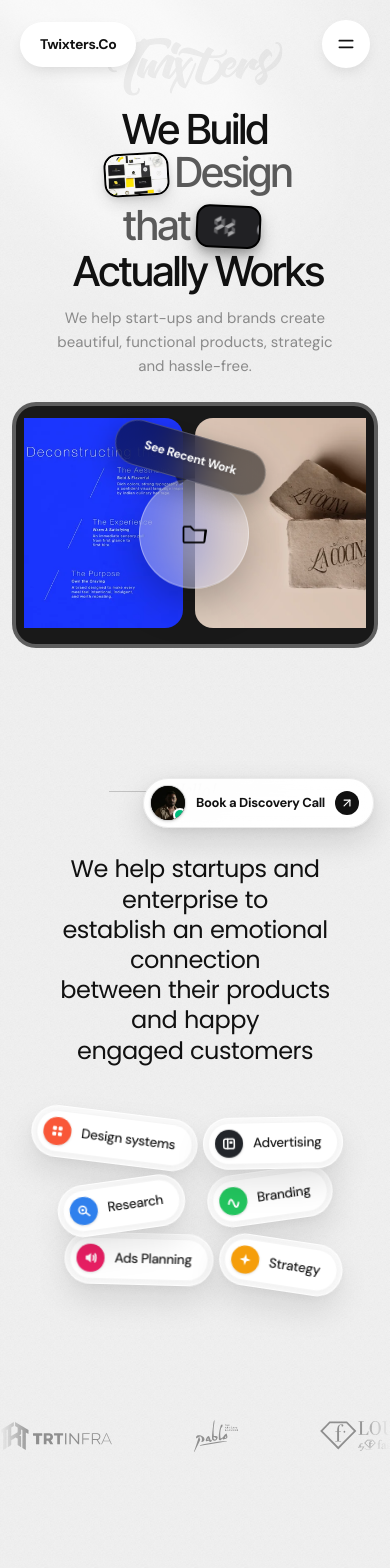
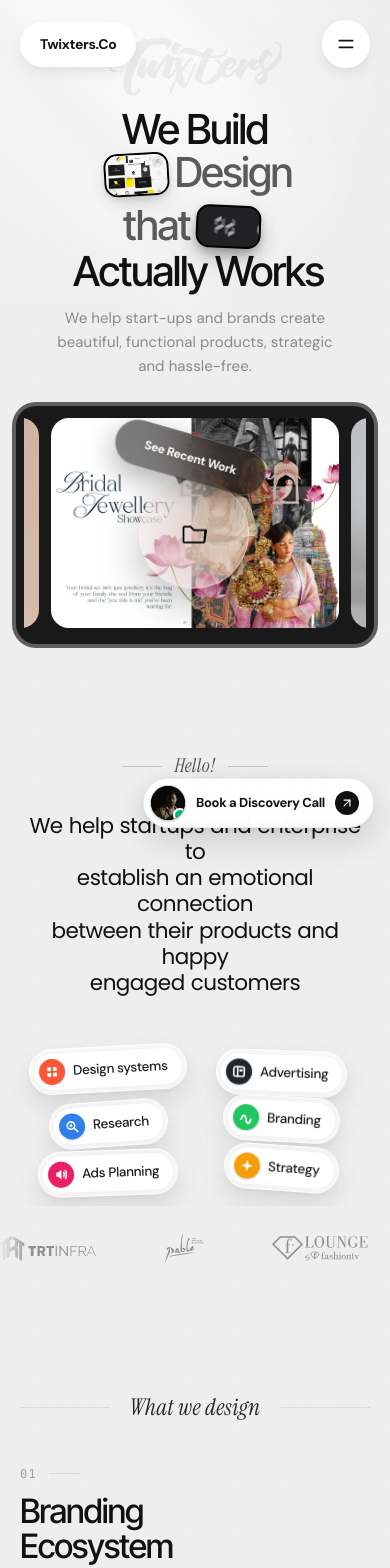
Before and after one commit to AmoghSamarth/Twixters.co, a React (Vite) app: page / in a window 390 px wide. Shown: the top 1568 px of the page. Built offline with nearby package versions, Linux system fonts and the light colour scheme.

Commit message:
fix(services): refine mobile alignment, spacing, 4-line paragraph and 2-column chip grid

```diff
--- a/src/components/tw/logo-marquee.jsx
+++ b/src/components/tw/logo-marquee.jsx
@@ -6,7 +6,7 @@ export function LogoMarquee() {
   return (
     <section
       aria-label="Partner and client logos"
-      className="relative w-full overflow-hidden py-10 sm:py-14 select-none"
+      className="relative w-full overflow-hidden pt-4 pb-14 sm:py-14 select-none mt-2 sm:mt-0"
       style={{
         maskImage:
           "linear-gradient(to right, transparent 0%, black 8%, black 92%, transparent 100%)",
@@ -14,20 +14,20 @@ export function LogoMarquee() {
           "linear-gradient(to right, transparent 0%, black 8%, black 92%, transparent 100%)",
       }}
     >
-      <div className="flex w-max animate-marquee-left items-center gap-12 sm:gap-16 md:gap-20 hover:[animation-play-state:paused]">
+      <div className="flex w-max animate-marquee-left items-center gap-10 sm:gap-16 md:gap-20 hover:[animation-play-state:paused]">
         {/* Track 1 */}
-        <div className="flex items-center gap-12 sm:gap-16 md:gap-20 shrink-0">
+        <div className="flex items-center gap-10 sm:gap-16 md:gap-20 shrink-0">
           {LOGO_IDS.map((num) => (
             <div
               key={`logo-a-${num}`}
-              className="flex h-10 sm:h-12 md:h-14 w-28 sm:w-36 md:w-40 items-center justify-center shrink-0"
+              className="flex h-9 sm:h-12 md:h-14 w-24 sm:w-36 md:w-40 items-center justify-center shrink-0"
             >
               <img
                 src={assetUrl(`/assets/Logo (${num}).svg`)}
                 alt={`Partner logo ${num}`}
                 loading="lazy"
                 decoding="async"
-                className="max-h-8 sm:max-h-10 md:max-h-11 w-auto max-w-full object-contain brightness-0 opacity-40 hover:opacity-90 transition-opacity duration-300"
+                className="max-h-7 sm:max-h-10 md:max-h-11 w-auto max-w-full object-contain brightness-0 opacity-40 hover:opacity-90 transition-opacity duration-300"
               />
             </div>
           ))}
@@ -35,20 +35,20 @@ export function LogoMarquee() {
 
         {/* Track 2 (Duplicate for infinite seamless loop) */}
         <div
-          className="flex items-center gap-12 sm:gap-16 md:gap-20 shrink-0"
+          className="flex items-center gap-10 sm:gap-16 md:gap-20 shrink-0"
           aria-hidden="true"
         >
           {LOGO_IDS.map((num) => (
             <div
               key={`logo-b-${num}`}
-              className="flex h-10 sm:h-12 md:h-14 w-28 sm:w-36 md:w-40 items-center justify-center shrink-0"
+              className="flex h-9 sm:h-12 md:h-14 w-24 sm:w-36 md:w-40 items-center justify-center shrink-0"
             >
               <img
                 src={assetUrl(`/assets/Logo (${num}).svg`)}
                 alt=""
                 loading="lazy"
                 decoding="async"
-                className="max-h-8 sm:max-h-10 md:max-h-11 w-auto max-w-full object-contain brightness-0 opacity-40 hover:opacity-90 transition-opacity duration-300"
+                className="max-h-7 sm:max-h-10 md:max-h-11 w-auto max-w-full object-contain brightness-0 opacity-40 hover:opacity-90 transition-opacity duration-300"
               />
             </div>
           ))}
--- a/src/components/tw/services.jsx
+++ b/src/components/tw/services.jsx
@@ -54,7 +54,16 @@ function ChipIcon({ type }) {
   }
 }
 
-function ChipItem({ chip }) {
+const MOBILE_CHIP_TRANSFORMS = [
+  { translateY: -2, rotate: -3 }, // chip 1: Design systems
+  { translateY: 2, rotate: 2 },   // chip 2: Advertising
+  { translateY: 3, rotate: -4 },  // chip 3: Research
+  { translateY: -2, rotate: 3 },  // chip 4: Branding
+  { translateY: 2, rotate: -2 },  // chip 5: Ads Planning
+  { translateY: -3, rotate: 4 },  // chip 6: Strategy
+];
+
+function ChipItem({ chip, mobileTransform = null, isMobile = false }) {
   const [isDragging, setIsDragging] = useState(false);
   const [offset, setOffset] = useState({ x: 0, y: 0 });
   const dragStartRef = useRef({ x: 0, y: 0 });
@@ -96,16 +105,18 @@ function ChipItem({ chip }) {
     };
   }, [isDragging]);
 
+  const baseRotate = isMobile && mobileTransform ? mobileTransform.rotate : (chip.rotate || 0);
+  const baseOffsetX = isMobile ? 0 : (chip.offsetX || 0);
+  const baseOffsetY = isMobile && mobileTransform ? mobileTransform.translateY : 0;
+
   return (
     <div
       onPointerDown={handlePointerDown}
-      className={`tw-service-chip tw-float-${chip.floatDir || "tl"} relative inline-block select-none touch-none ${
+      className={`tw-service-chip ${isMobile ? "" : `tw-float-${chip.floatDir || "tl"}`} relative inline-block select-none touch-none ${
         isDragging ? "cursor-grabbing z-50 scale-105" : "cursor-grab z-10 hover:scale-[1.03]"
       }`}
       style={{
-        ["--base-rotate"]: `${chip.rotate || 0}deg`,
-        ["--base-x"]: `${chip.offsetX || 0}px`,
-        transform: `translate(calc(var(--base-x) + ${offset.x}px), ${offset.y}px) rotate(var(--base-rotate))`,
+        transform: `translate(${baseOffsetX + offset.x}px, ${baseOffsetY + offset.y}px) rotate(${baseRotate}deg)`,
         transition: isDragging
           ? "none"
           : "transform 0.65s cubic-bezier(0.175, 0.885, 0.32, 1.275), box-shadow 0.3s ease",
@@ -113,23 +124,23 @@ function ChipItem({ chip }) {
     >
       {/* Frosted translucent outer bubble capsule (the "bg bubble around them") with soft neutral shadow */}
       <div
-        className={`absolute -inset-[5px] sm:-inset-[6px] rounded-full bg-white/60 backdrop-blur-[6px] border border-white/80 pointer-events-none transition-shadow duration-300 ${
+        className={`absolute -inset-[4px] sm:-inset-[6px] rounded-full bg-white/60 backdrop-blur-[6px] border border-white/80 pointer-events-none transition-shadow duration-300 ${
           isDragging
-            ? "shadow-[0_24px_48px_rgba(0,0,0,0.18),0_8px_16px_rgba(0,0,0,0.08)]"
-            : "shadow-[0_16px_32px_rgba(0,0,0,0.1),0_4px_12px_rgba(0,0,0,0.04)]"
+            ? "shadow-[0_20px_40px_rgba(0,0,0,0.18),0_6px_14px_rgba(0,0,0,0.08)]"
+            : "shadow-[0_12px_24px_rgba(0,0,0,0.09),0_3px_10px_rgba(0,0,0,0.04)]"
         }`}
         aria-hidden="true"
       />
 
       {/* Solid white inner pill */}
-      <div className="relative z-10 inline-flex items-center gap-2.5 sm:gap-3 rounded-full bg-white py-[6px] pl-[6px] pr-[16px] sm:pr-[18px] shadow-[0_2px_6px_rgba(0,0,0,0.03)] border border-black/[0.04]">
+      <div className="relative z-10 inline-flex items-center gap-2 sm:gap-2.5 rounded-full bg-white py-[5px] sm:py-[6px] pl-[5px] sm:pl-[6px] pr-[12px] min-[390px]:pr-[14px] sm:pr-[18px] shadow-[0_2px_6px_rgba(0,0,0,0.03)] border border-black/[0.04]">
         <span
-          className="size-[28px] sm:size-[30px] rounded-full flex items-center justify-center shrink-0 shadow-sm"
+          className="size-[24px] min-[390px]:size-[26px] sm:size-[30px] rounded-full flex items-center justify-center shrink-0 shadow-sm"
           style={{ backgroundColor: chip.color }}
         >
           <ChipIcon type={chip.icon} />
         </span>
-        <span className="text-[13.5px] sm:text-[14px] font-medium tracking-tight text-[#1a1a1a] whitespace-nowrap">
+        <span className="text-[12.5px] min-[390px]:text-[13.5px] sm:text-[14px] font-medium tracking-tight text-[#1a1a1a] whitespace-nowrap">
           {chip.label}
         </span>
       </div>
@@ -155,6 +166,16 @@ export function Services() {
   const { eyebrow, statementLines, leftChips, rightChips } = services;
   const textRef = useRef(null);
   const [scrollProgress, setScrollProgress] = useState(0);
+
+  // Order requested for mobile: Row 1 (Design systems, Advertising), Row 2 (Research, Branding), Row 3 (Ads Planning, Strategy)
+  const mobileChips = [
+    leftChips[0],  // Design systems
+    leftChips[1],  // Advertising
+    leftChips[2],  // Research
+    rightChips[0], // Branding
+    rightChips[1], // Ads Planning
+    rightChips[2], // Strategy
+  ];
 
   // Track scroll position to gradually turn words from grey to black
   useEffect(() => {
@@ -206,20 +227,20 @@ export function Services() {
     <section
       id="services"
       aria-labelledby="services-statement"
-      className="px-5 pt-16 pb-24 sm:px-8 sm:pt-20 sm:pb-32 overflow-hidden"
+      className="px-4 pt-10 pb-4 sm:px-8 sm:pt-20 sm:pb-32 overflow-hidden"
     >
       {/* Eyebrow with refined editorial serif font matching reference */}
       <Reveal className="mx-auto max-w-[1200px]">
-        <div className="flex items-center justify-center gap-4 text-ink-muted">
-          <span aria-hidden="true" className="tw-hair w-12 sm:w-16 max-w-[60px]" />
-          <span className="tw-serif-italic shrink-0 text-[20px] sm:text-[23px] text-neutral-600 tracking-[0.02em] select-none">
+        <div className="flex items-center justify-center gap-3 sm:gap-4 text-ink-muted">
+          <span aria-hidden="true" className="tw-hair w-10 min-[400px]:w-14 sm:w-16 max-w-[60px]" />
+          <span className="tw-serif-italic shrink-0 text-[19px] sm:text-[23px] text-neutral-600 tracking-[0.02em] select-none">
             {eyebrow}
           </span>
-          <span aria-hidden="true" className="tw-hair w-12 sm:w-16 max-w-[60px]" />
+          <span aria-hidden="true" className="tw-hair w-10 min-[400px]:w-14 sm:w-16 max-w-[60px]" />
         </div>
       </Reveal>
 
-      <div className="relative mx-auto mt-12 sm:mt-16 max-w-[1360px] px-4">
+      <div className="relative mx-auto mt-8 sm:mt-16 max-w-[1360px] px-2 sm:px-4">
         {/* Desktop 3-column composition (matching expected design) */}
         <div className="flex flex-col lg:flex-row items-center justify-center gap-8 lg:gap-10 xl:gap-16">
 
@@ -233,14 +254,14 @@ export function Services() {
           </div>
 
           {/* Central Statement with scroll-driven word-by-word reveal */}
-          <Reveal delay={60} className="relative z-10 shrink-0 max-w-[720px] xl:max-w-[780px]">
+          <Reveal delay={60} className="relative z-10 shrink-0 w-full max-w-[340px] min-[460px]:max-w-[420px] lg:max-w-[780px] mx-auto">
             <p
               id="services-statement"
               ref={textRef}
-              className="text-center font-heading text-[clamp(1.5rem,2.4vw,2.35rem)] font-normal leading-[1.26] tracking-[-0.022em]"
+              className="text-center font-heading text-[20px] min-[390px]:text-[21.5px] min-[460px]:text-[23px] sm:text-[25px] lg:text-[clamp(1.5rem,2.4vw,2.35rem)] font-normal leading-[1.22] lg:leading-[1.26] tracking-[-0.025em]"
             >
               {statementLines.map((lineWords, lineIndex) => (
-                <span key={lineIndex} className="block lg:whitespace-nowrap">
+                <span key={lineIndex} className="block min-[460px]:whitespace-nowrap">
                   {lineWords.map((word) => {
                     const wordIndex = globalWordIndex++;
                     const color = getWordColor(wordIndex, totalWords, scrollProgress);
@@ -272,20 +293,23 @@ export function Services() {
             ))}
           </div>
 
-          {/* Mobile / Tablet Chips (< lg) */}
-          <div className="flex lg:hidden flex-wrap items-center justify-center gap-4 max-w-[560px] mt-6">
-            {[...leftChips, ...rightChips].map((chip, i) => {
-              const isRight = i >= leftChips.length;
-              return (
+          {/* Mobile / Tablet Chips (< lg) — 2-column grid matching requested arrangement */}
+          <div className="lg:hidden w-full max-w-[335px] min-[400px]:max-w-[360px] min-[480px]:max-w-[390px] sm:max-w-[420px] mx-auto mt-6 sm:mt-8">
+            <div className="grid grid-cols-2 gap-x-2 min-[380px]:gap-x-3 sm:gap-x-4 gap-y-2.5 min-[380px]:gap-y-3 sm:gap-y-4">
+              {mobileChips.map((chip, i) => (
                 <Reveal
-                  key={chip.label}
-                  delay={120 + i * 60}
-                  className={isRight ? "tw-reveal-fly-right" : ""}
+                  key={`m-${chip.label}`}
+                  delay={100 + i * 50}
+                  className="flex items-center justify-center"
                 >
-                  <ChipItem chip={{ ...chip, offsetX: 0 }} />
+                  <ChipItem
+                    chip={chip}
+                    mobileTransform={MOBILE_CHIP_TRANSFORMS[i]}
+                    isMobile
+                  />
                 </Reveal>
-              );
-            })}
+              ))}
+            </div>
           </div>
 
         </div>
```
